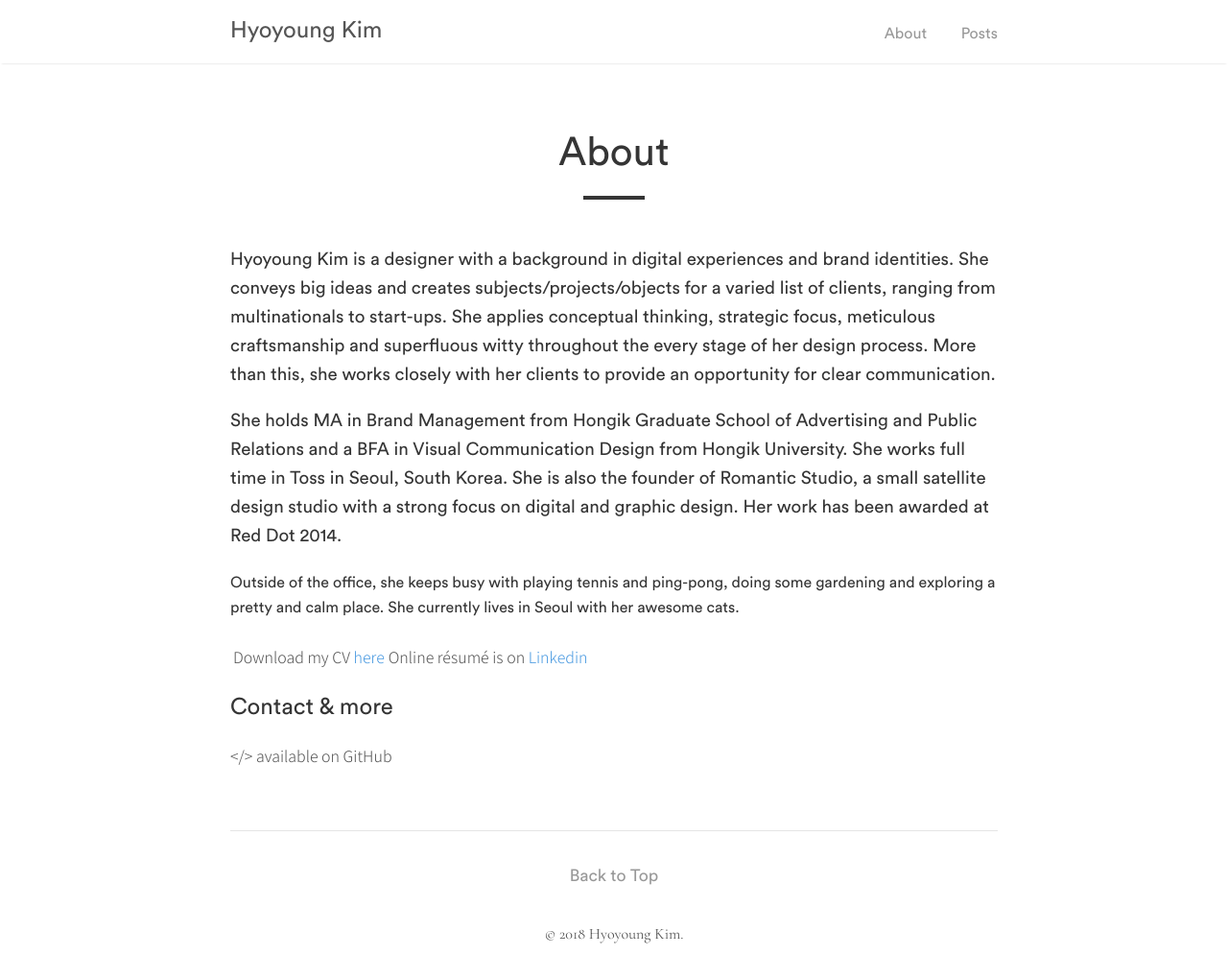
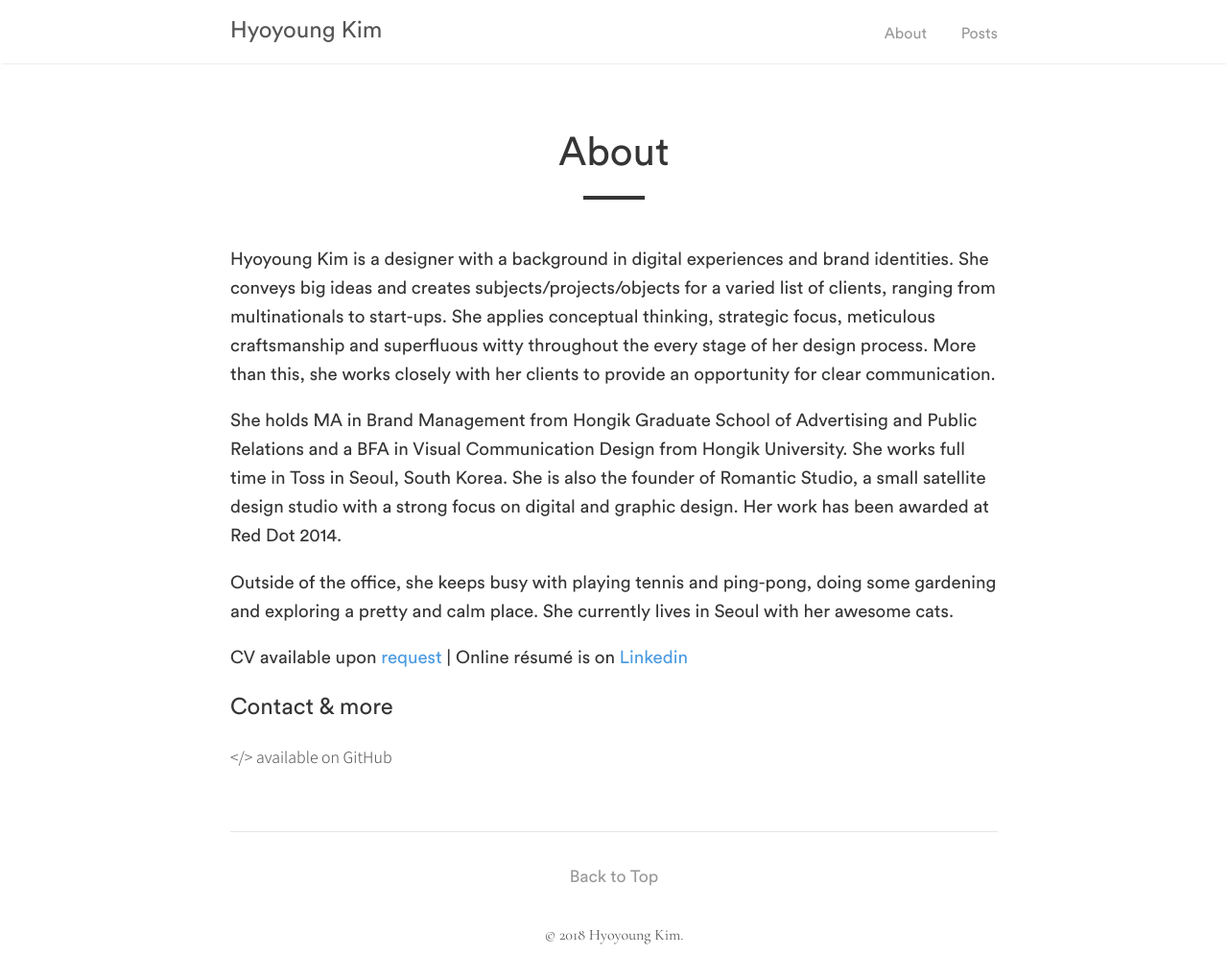
Before and after one commit to hyngkm/hyngkm.github.io, a Jekyll site: the page built from _pages/about.md, in a window 1280 px wide. Shown: the whole page at 96% size. Built offline with Jekyll 4.4.1, drawn with Linux system fonts in a browser that asks for light colours.

Commit message:
Update about.md

```diff
--- a/_pages/about.md
+++ b/_pages/about.md
@@ -9,9 +9,9 @@ permalink: /about/
 
 ### She holds MA in Brand Management from Hongik Graduate School of Advertising and Public Relations and a BFA in Visual Communication Design from Hongik University. She works full time in Toss in Seoul, South Korea. She is also the founder of Romantic Studio, a small satellite design studio with a strong focus on digital and graphic design. Her work has been awarded at Red Dot 2014.
 
-#### Outside of the office, she keeps busy with playing tennis and ping-pong, doing some gardening and exploring a pretty and calm place. She currently lives in Seoul with her awesome cats.
+### Outside of the office, she keeps busy with playing tennis and ping-pong, doing some gardening and exploring a pretty and calm place. She currently lives in Seoul with her awesome cats.
 
-Download my CV [here](https://www.dropbox.com/s/mflqvuydydry20q/hyoyoung_kim.pdf?dl=0)   |   Online résumé is on [Linkedin](https://www.linkedin.com/in/hyoyoungkim/)
+### CV available upon [request](mailto: hyoyoung.j.kim@gmail.com)  |   Online résumé is on [Linkedin](https://www.linkedin.com/in/hyoyoungkim/)
 
 ## Contact & more
 
```
